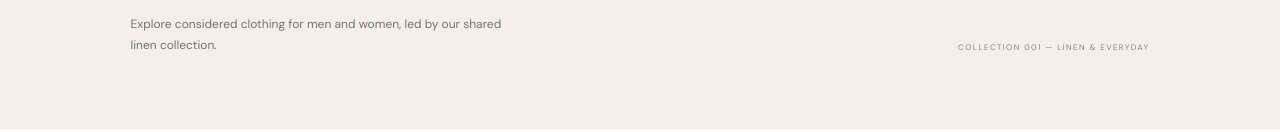
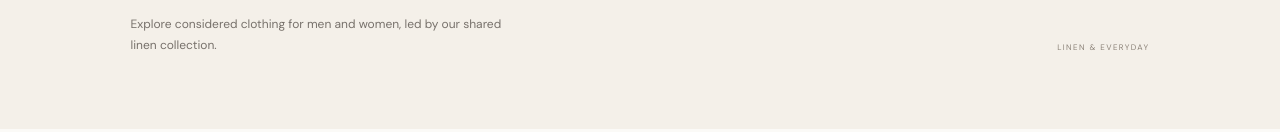
Before and after one commit to JACTech001/cropptech-commerce, a Next.js app: page /shop in a window 1280 px wide. Shown: the part 356-488 px from the top of the page. Built offline with nearby package versions, Linux system fonts and the light colour scheme; a web font is replaced by a local one.

Commit message:
Remove decorative collection numbering

```diff
--- a/app/shop/page.js
+++ b/app/shop/page.js
@@ -80,7 +80,7 @@ export default function ShopPage() {
           <h1>{audience === "All" ? <>Find your<br /><em>everyday edit.</em></> : audience === "Linen" ? <>The linen<br /><em>collection.</em></> : <>The {audience.toLowerCase()}'s<br /><em>edit.</em></>}</h1>
           <p>{audience === "Men" ? "Explore clothing selected for men, from relaxed linen essentials to everyday wardrobe staples." : audience === "Women" ? "Explore clothing selected for women, from effortless linen pieces to everyday wardrobe staples." : audience === "Linen" ? "One considered linen collection for both men and women. Explore breathable pieces, relaxed shapes and natural textures." : "Explore considered clothing for men and women, led by our shared linen collection."}</p>
         </div>
-        <span className="shop-hero-index">COLLECTION 001 — LINEN & EVERYDAY</span>
+        <span className="shop-hero-index">LINEN & EVERYDAY</span>
       </section>
       <section className="shop-catalogue">
         <div className="catalogue-heading">
```
